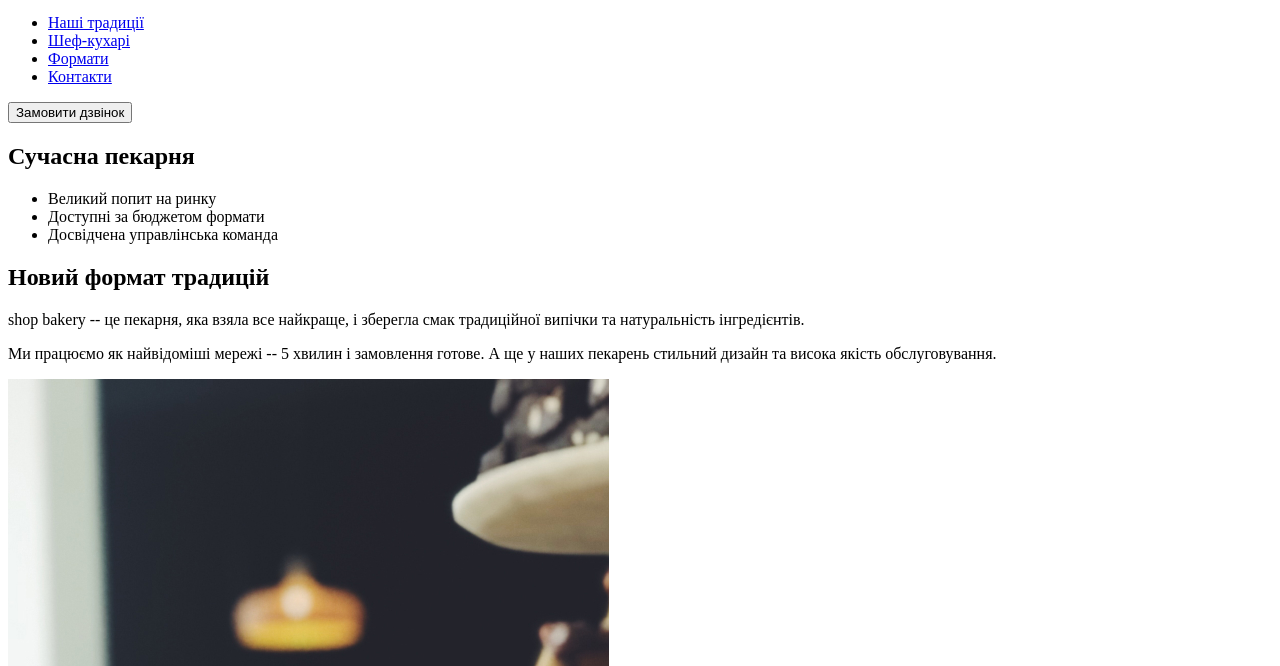
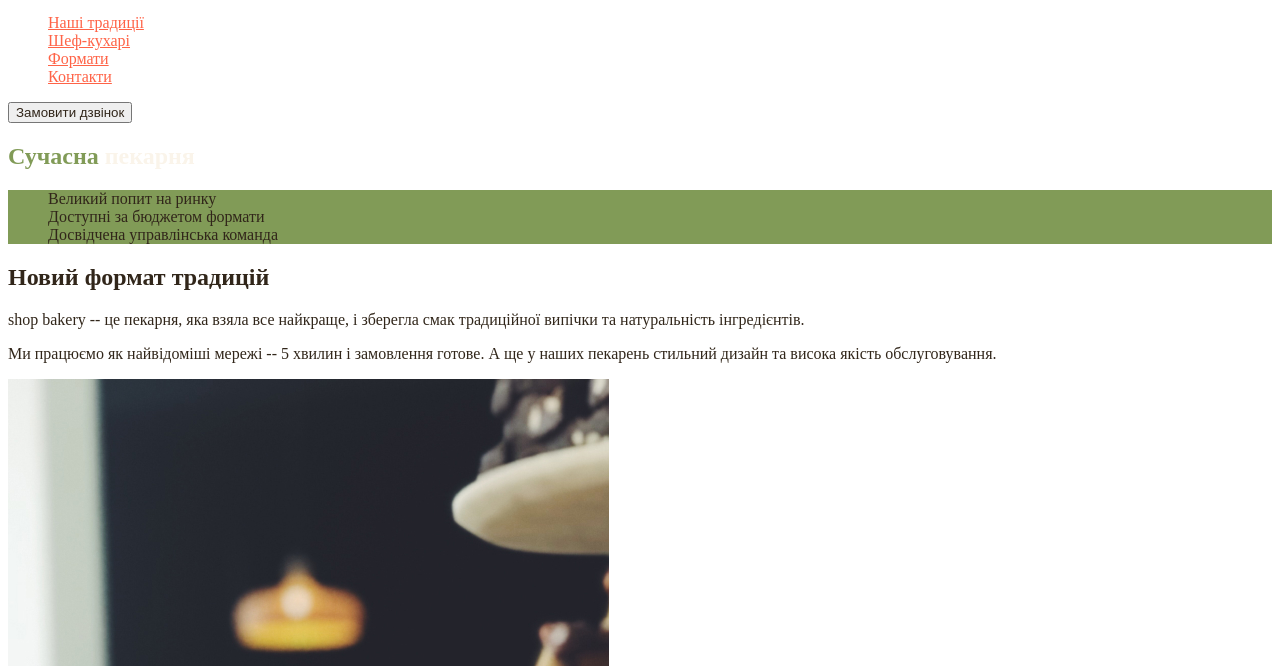
Before and after one commit to GitChilli/FullStackCourseGeniusSpace, a plain HTML site: page index.html in a window 1280 px wide. Shown: the part 134-800 px from the top of the page. Drawn offline with Linux system fonts and the light colour scheme.

Commit message:
Add styles.css and css variables

```diff
--- /dev/null
+++ b/css/styles.css
@@ -0,0 +1,48 @@
+:root {
+    --color-brand-light: #819b57;
+    --color-brand-dark: #465929;
+    --color-primary-light: #faf4ea;
+    --color-primary-dark: #31261a;
+}
+/* Main */
+.main-section > h1 {
+    color: blue;
+}
+body {
+    color: var(--color-primary-dark);
+}
+/* Button */
+button:active {
+    color: var(--color-brand-light);
+}
+button {
+    color: var(--color-primary-dark)
+}
+/* Link */
+.link {
+    color: tomato;
+}
+
+.link:hover {
+    color: green;
+}
+
+ul {
+    list-style-type: none;
+}
+/* Hero section */
+.hero-title {
+    color: var(--color-primary-light);
+}
+
+.hero-title .accent {
+    color: var(--color-brand-light);
+}
+/* Advantages section */
+.advantages-list {
+    background-color: var(--color-brand-light);
+}
+
+.section-title .accent {
+    color: var(--color-brand-light);
+}
--- a/index.html
+++ b/index.html
@@ -5,6 +5,7 @@
     <meta http-equiv="X-UA-Compatible" content="IE=edge">
     <meta name="viewport" content="width=device-width, initial-scale=1.0">
     <title>Сучасна пекарня</title>
+    <link rel="stylesheet" href="/css/styles.css">
 </head>
 <body>
     <header>
@@ -13,25 +14,25 @@
                 <img src="images/Logo.svg" height="120" width="160" alt="logo">
             </a>
             <ul>
-                <li><a href="#traditions-section">Наші традиції</a></li>
-                <li><a href="#chefs-section">Шеф-кухарі</a></li>
-                <li><a href="#formats-section">Формати</a></li>
-                <li><a href="#contacts-section">Контакти</a></li>
+                <li><a class="link" href="#traditions-section">Наші традиції</a></li>
+                <li><a class="link" href="#chefs-section">Шеф-кухарі</a></li>
+                <li><a class="link" href="#formats-section">Формати</a></li>
+                <li><a class="link" href="#contacts-section">Контакти</a></li>
             </ul>
         </nav>
-        <button type="submit">Замовити дзвінок</button>
+        <button class="button" type="submit">Замовити дзвінок</button>
     </header>
     <main>
         <section>
-            <h1>Сучасна пекарня</h1>
+            <h1 class="hero-title"><span class="accent">Сучасна</span> пекарня</h1>
         </section>
         <section id="traditions-section">
-            <ul>
+            <ul class="advantages-list">
                 <li>Великий попит на ринку</li>
                 <li>Доступні за бюджетом формати</li>
                 <li>Досвідчена управлінська команда</li>
             </ul>
-            <h2>Новий формат традицій</h2>
+            <h2 class="section-title">Новий формат традицій</h2>
             <p>
                 <span>shop bakery</span> -- це пекарня, яка взяла все найкраще, і
                 зберегла смак традиційної випічки та натуральність інгредієнтів.
@@ -44,7 +45,7 @@
             <img src="images/bakery.jpg" alt="Круасани">
         </section>
         <section id="chefs-section">
-            <h2>Наші найкращі шеф -кухарі</h2>
+            <h2 class="section-title">Наші найкращі <span class="accent">шеф-кухарі</span></h2>
             <ul>
                 <li>
                     <article>
@@ -66,7 +67,7 @@
             </ul>
         </section>
         <section id="formats-section">
-            <h2>Формати</h2>
+            <h2 class="section-title">Формати</h2>
             <ul>
                 <li>
                     <article>
@@ -86,7 +87,7 @@
             </ul>
         </section>
         <section id="contacts-section">
-            <h2>Приєднуйся до мережі пекарень</h2>
+            <h2 class="section-title">Приєднуйся до мережі пекарень</h2>
             <iframe src="https://www.google.com/maps/embed?pb=!1m18!1m12!1m3!1d2621.831620381204!2d24.708763576753142!3d48.91860019646708!2m3!1f0!2f0!3f0!3m2!1i1024!2i768!4f13.1!3m3!1m2!1s0x4730c16a57c7bf29%3A0x1db5cf2def39c858!2z0LLRg9C70LjRhtGPINCh0ZbRh9C-0LLQuNGFINGB0YLRgNGW0LvRjNGG0ZbQsiwgNTQsINCG0LLQsNC90L4t0KTRgNCw0L3QutGW0LLRgdGM0LosINCG0LLQsNC90L4t0KTRgNCw0L3QutGW0LLRgdGM0LrQsCDQvtCx0LvQsNGB0YLRjCwgNzYwMDA!5e0!3m2!1suk!2sua!4v1702223986161!5m2!1suk!2sua"
             width="600"
             height="450"
```
